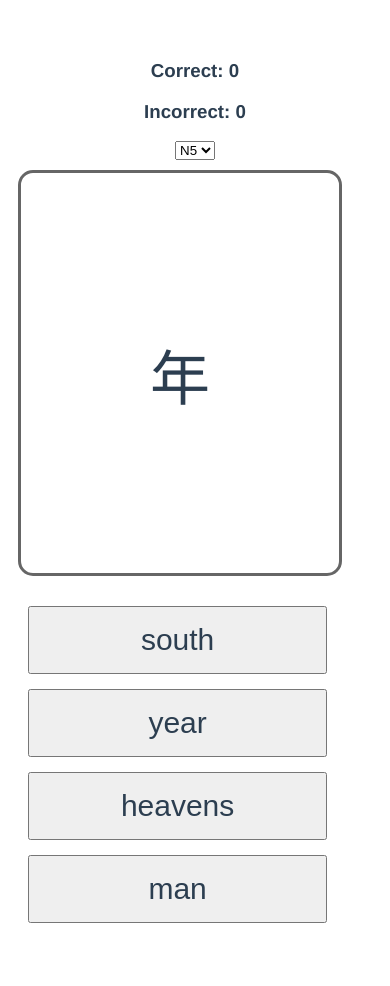
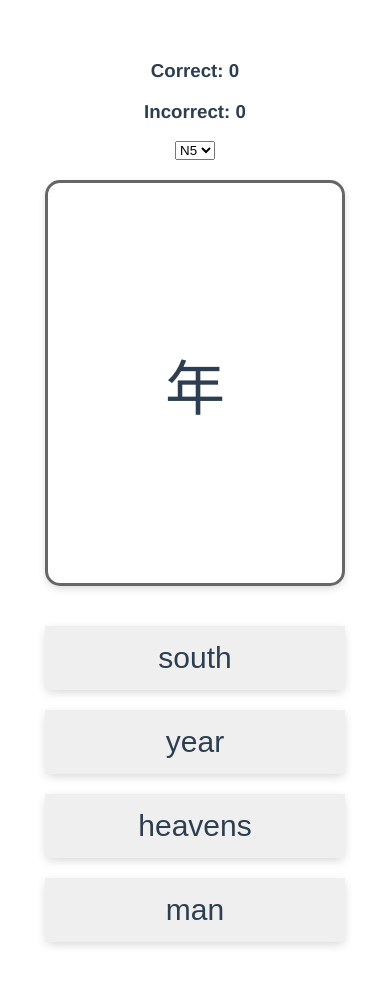
Before and after one commit to lutzid/kanjiquiz, a Vue app: page / in a window 390 px wide. Shown: the top 986 px of the page. Built offline with nearby package versions, Linux system fonts and the light colour scheme.

Commit message:
update ui

```diff
--- a/src/components/KanjiDisplayer.vue
+++ b/src/components/KanjiDisplayer.vue
@@ -1,9 +1,9 @@
 <template>
   <div class="card" :class="{correct: isCorrect, incorrect: isIncorrect}">
-    <p>{{ currentKanji.kanji }}</p>
+    <p class="kanji">{{ currentKanji.kanji }}</p>
     <div class="description" v-show="isAnswered">
-      <p>{{ currentKanji.keyword }}</p>
-      <p>{{ currentKanji.story }}</p>
+      <p class="keyword">{{ currentKanji.keyword }}</p>
+      <p class="story">{{ currentKanji.story }}</p>
     </div>
   </div>
 </template>
@@ -12,18 +12,36 @@
 .card {
   display: flex;
   border: 3px solid #666;
-  width: 40%;
+  width: 100%;
   height: 400px;
   font-size: 60px;
   border-radius: 15px;
   justify-content: center;
   align-items: center;
-  margin: 10px;
-  flex-direction: column;
+  flex-direction: row;
+  justify-content: center;
+  box-shadow: 0 3px 10px -2px rgb(0 0 0 / 20%);
+}
+
+.kanji {
+  padding: 0px 30px;
 }
 
 .description {
   font-size: 20px;
+  display: flex;
+  flex-direction: column;
+  width: 50%;
+  padding: 20px;
+}
+
+.keyword{
+  font-size: 28px;
+}
+
+.story {
+  display: flex;
+  justify-content: start;
 }
 
 .incorrect {
@@ -36,7 +54,7 @@
 
 @media only screen and (max-width: 900px){
   .card {
-    width: 85%;
+    width: 100%;
   }
 }
 </style>
--- a/src/components/Option.vue
+++ b/src/components/Option.vue
@@ -1,20 +1,21 @@
 <template>
-  <div>
-    <button class="option" @click.prevent="checkAnswer(keyword)">{{ keyword }}</button>
-  </div>
+  <button class="option" @click.prevent="checkAnswer(keyword)">{{ keyword }}</button>
 </template>
 <script src="./js/option.js"></script>
 <style scoped>
 .option {
   display: flex;
   justify-content: center;
+  flex-wrap: wrap;
   align-items: center;
   padding: 15px 0;
-  width: 80%;
+  width: 100%;
   font-size: 30px;
   color: #2c3e50;
   cursor: pointer;
-  margin-bottom: 15px;
+  margin-bottom: 20px;
+  border: none;
+  box-shadow: 0 3px 10px -2px rgb(0 0 0 / 20%);
 }
 
 /* @media only screen and (min-width: 900px){
--- a/src/pages/Quiz.vue
+++ b/src/pages/Quiz.vue
@@ -10,7 +10,9 @@
       <option value="1">N1</option>
     </select>
     <div class="container">
-      <KanjiDisplayer :currentKanji="currentKanji" :status="status"/>
+      <div class="kanji-viewer">
+        <KanjiDisplayer :currentKanji="currentKanji" :status="status"/>
+      </div>
       <div class="grid-option">
         <Option
           v-for="choice in choices"
@@ -45,6 +47,12 @@
   display: flex;
   flex-direction: row;
   justify-content: center;
+  flex-wrap: wrap;
+}
+.kanji-viewer {
+  display: flex;
+  margin: 20px;
+  width: 40%;
 }
 .grid-option {
   display: flex;
@@ -61,11 +69,13 @@
 
 @media only screen and (max-width: 900px){
   .container {
-    flex-direction: column;
     justify-items: center;
   }
+  .kanji-viewer {
+    width: 80%;
+  }
   .grid-option {
-    width: 100%;
+    width: 80%;
   }
 }
 </style>
```
